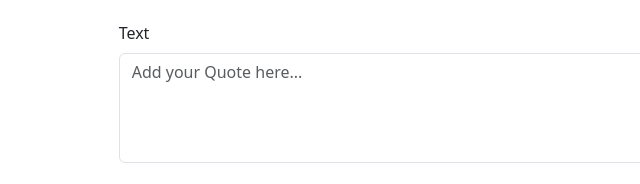
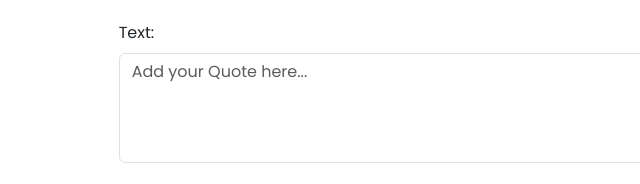
Before and after one commit to Lyonieee/Quote_Creator, a plain HTML site: page index.html in a window 1280 px wide. Shown: the part 424-608 px from the top of the page, 0-640 px from the left. Drawn offline with nearby package versions, Linux system fonts and the light colour scheme.

Commit message:
Fix font problems - Add Poppins font

```diff
--- a/index.html
+++ b/index.html
@@ -62,7 +62,7 @@ BS 5 https://getbootstrap.com/docs/5.3/forms/form-control/
 <div class="mt-4" id="textarea_section">
         <form id="quoteForm">
             <div class="mb-3">
-                <label for="quote-text" class="form-label">Text</label>
+                <label for="quote-text" class="form-label">Text:</label>
                 <textarea class="form-control" id="quote-text" rows="4" placeholder="Add your Quote here..."></textarea>
             </div>
         </form>
--- a/style.css
+++ b/style.css
@@ -9,6 +9,10 @@ Colours design
 
 
 */
+
+body {
+    font-family: 'Poppins', sans-serif !important;
+}
 
 .navbar-brand {
     display: flex;
```
